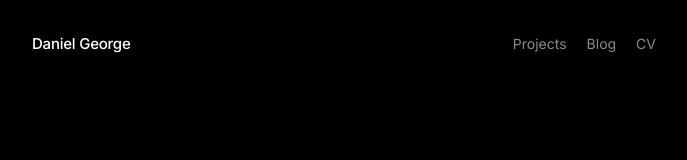
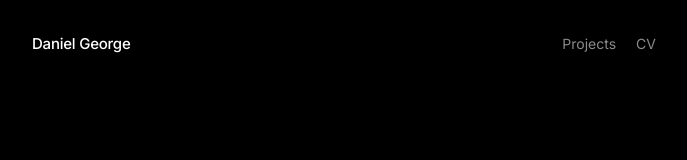
Before and after one commit to othema/othema.github.io, a SvelteKit app: page / in a window 1280 px wide. Shown: the top 160 px of the page, without its empty margins (296-983 px from the left). Built offline with nearby package versions, Linux system fonts and the light colour scheme.

Commit message:
refactor: remove blog page
Delete the placeholder blog route and drop its navigation link.

```diff
--- a/src/routes/+layout.svelte
+++ b/src/routes/+layout.svelte
@@ -10,10 +10,7 @@
 
 	let { children }: LayoutProps = $props();
 
-	const nav = [
-		{ href: '/projects', label: 'Projects' },
-		{ href: '/blog', label: 'Blog' }
-	] as const;
+	const nav = [{ href: '/projects', label: 'Projects' }] as const;
 
 	const isActive = (href: string) =>
 		page.url.pathname === href || page.url.pathname.startsWith(`${href}/`);
```
Also changed, not shown: src/routes/blog/+page.svelte (deleted, +0 -21 lines).
